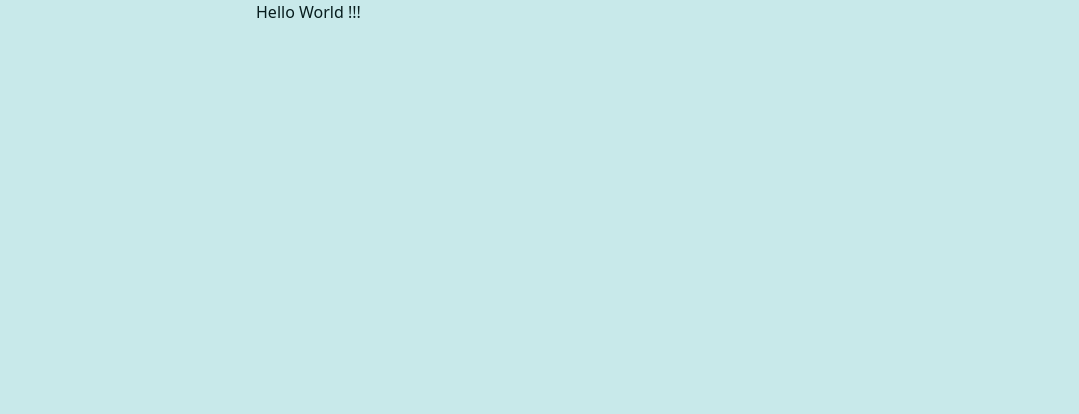
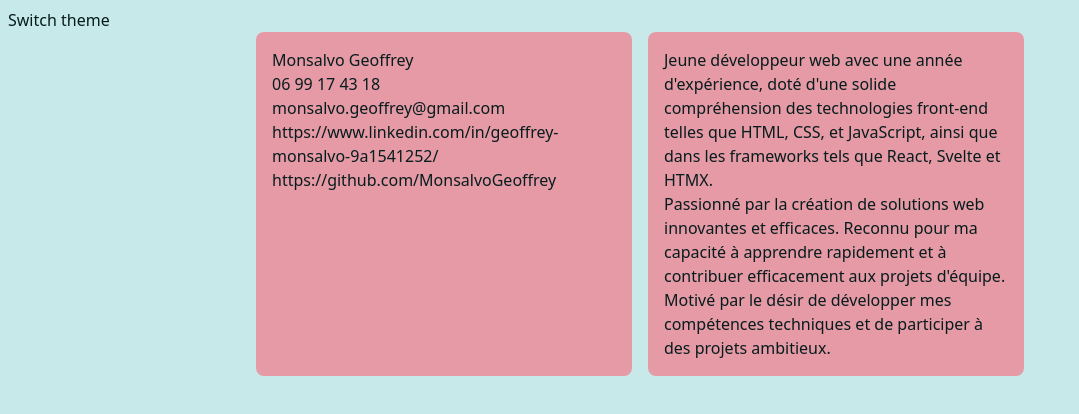
Before and after one commit to MonsalvoGeoffrey/Resume, a website: page index.html in a window 1280 px wide. Shown: the whole page, without its empty margins (0-1079 px from the left). Drawn offline with Linux system fonts and the light colour scheme.

Commit message:
Added info and desc

```diff
--- a/index.html
+++ b/index.html
@@ -8,6 +8,22 @@
     <link rel="stylesheet" href="style.css">
 </head>
 <body class="bg-background text-text w-[60vw] mx-auto">
-    <h1>Hello World !!!</h1>
+    <p _="on click toggle .dark on <body />" class="fixed top-2 left-2 select-none">Switch theme</p>
+    <main class="my-8 grid grid-cols-2 gap-4">
+        <section class="bg-secondary rounded-lg p-4">
+            <p>Monsalvo Geoffrey</p>
+            <p>06 99 17 43 18</p>
+            <p><a href="mailto:monsalvo.geoffrey@gmail.com">monsalvo.geoffrey@gmail.com</a></p>
+            <p><a href="https://www.linkedin.com/in/geoffrey-monsalvo-9a1541252/">https://www.linkedin.com/in/geoffrey-monsalvo-9a1541252/</a></p>
+            <p><a href="https://github.com/MonsalvoGeoffrey">https://github.com/MonsalvoGeoffrey</a></p>
+        </section>
+        <section class="bg-secondary rounded-lg p-4">
+            <p>
+                Jeune développeur web avec une année d'expérience, doté d'une solide compréhension des technologies front-end telles que HTML, CSS, et JavaScript, ainsi que dans les frameworks tels que React, Svelte et HTMX.
+                <br />Passionné par la création de solutions web innovantes et efficaces. Reconnu pour ma capacité à apprendre rapidement et à contribuer efficacement aux projets d'équipe.
+                <br />Motivé par le désir de développer mes compétences techniques et de participer à des projets ambitieux.
+            </p>
+        </section>
+    </main>
 </body>
 </html>
```
Also changed, not shown: style.css.
